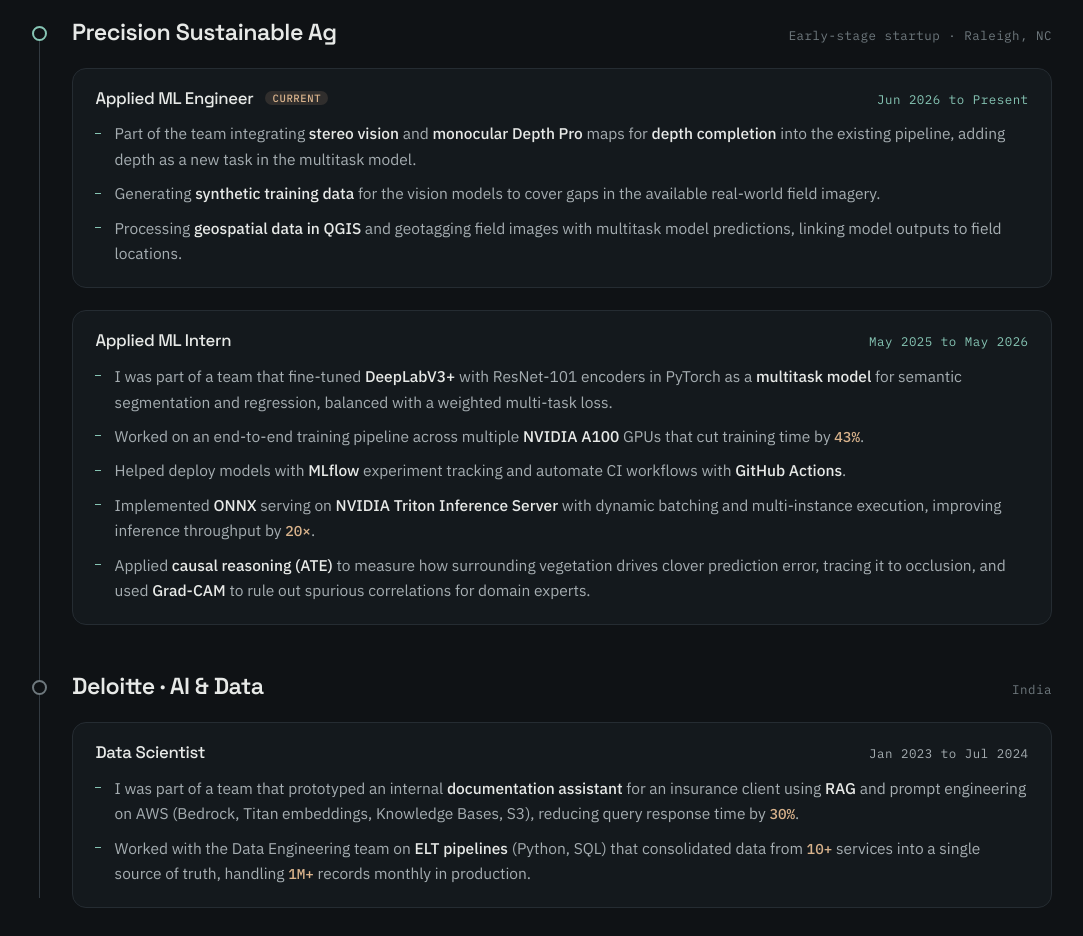
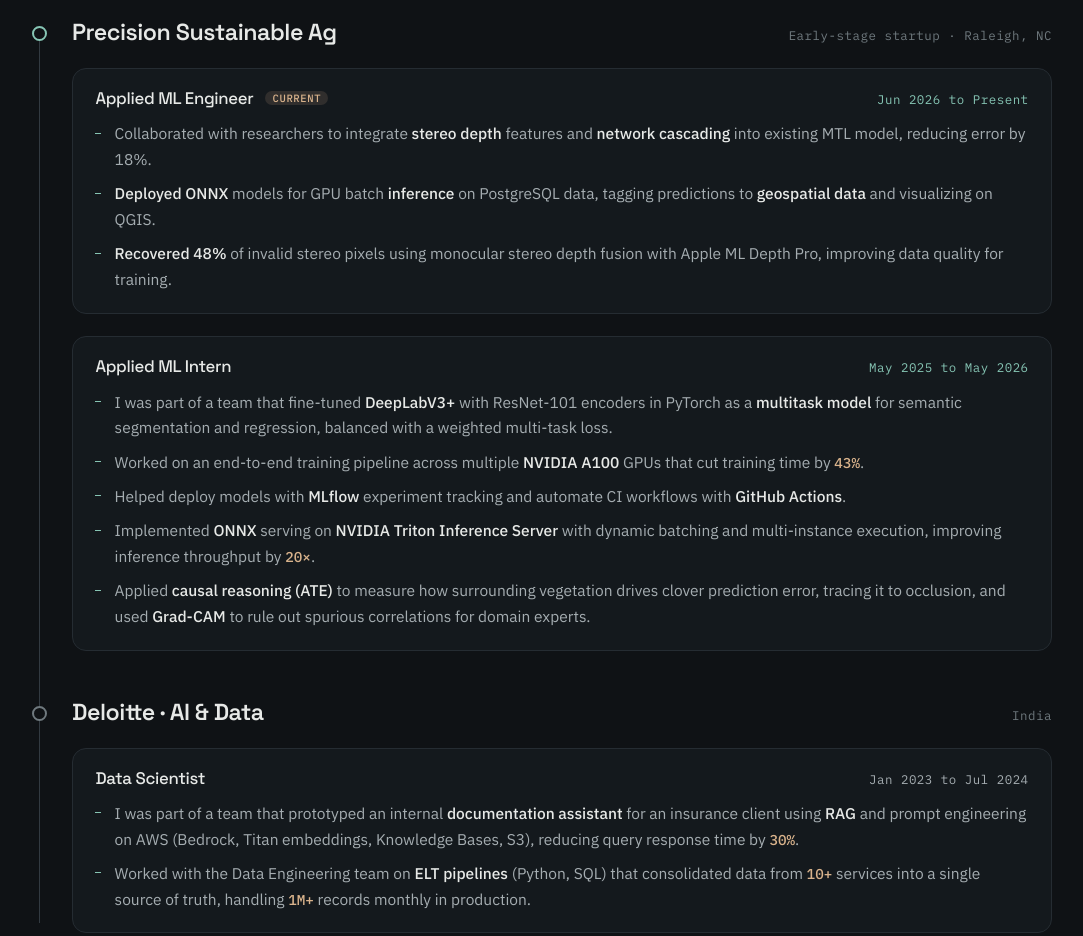
Before and after one commit to ijayeshh/ijayeshh.github.io, a plain HTML site: page index.html in a window 1280 px wide. Shown: the part 1540-2476 px from the top of the page, without its empty margins (98-1181 px from the left). Drawn offline with Linux system fonts and the light colour scheme.

Commit message:
updating work experience

```diff
--- a/index.html
+++ b/index.html
@@ -179,9 +179,9 @@
                 <span class="role__date mono">Jun 2026 to Present</span>
               </div>
               <ul class="bullets">
-                <li>Part of the team integrating <strong>stereo vision</strong> and <strong>monocular Depth Pro</strong> maps for <strong>depth completion</strong> into the existing pipeline, adding depth as a new task in the multitask model.</li>
-                <li>Generating <strong>synthetic training data</strong> for the vision models to cover gaps in the available real-world field imagery.</li>
-                <li>Processing <strong>geospatial data in QGIS</strong> and geotagging field images with multitask model predictions, linking model outputs to field locations.</li>
+                  <li>Collaborated with researchers to integrate <strong>stereo depth</strong> features and <strong>network cascading</strong> into existing MTL model, reducing error by 18%.</li>
+                  <li><strong>Deployed ONNX</strong> models for GPU batch <strong>inference</strong> on PostgreSQL data, tagging predictions to <strong>geospatial data</strong> and visualizing on QGIS.</li>
+                  <li><strong>Recovered 48%</strong> of invalid stereo pixels using monocular stereo depth fusion with Apple ML Depth Pro, improving data quality for training.</li>
               </ul>
             </div>
 
```
